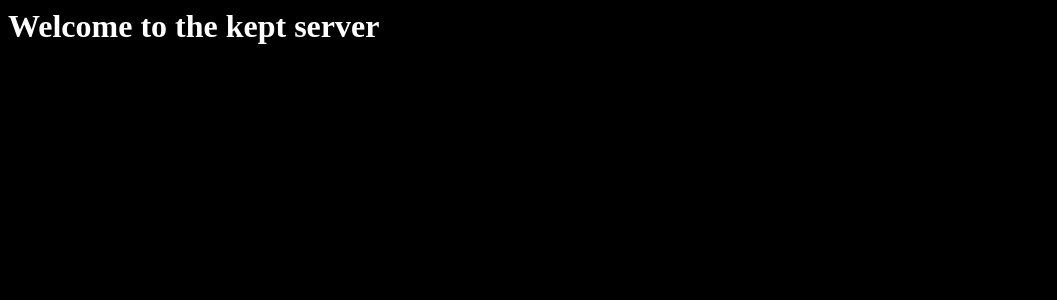
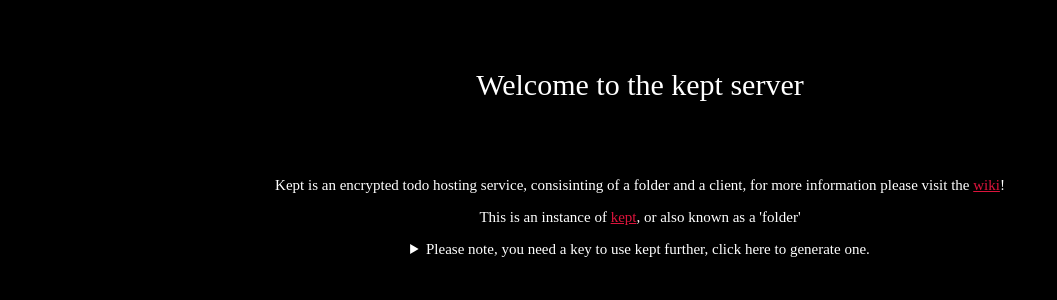
Before and after one commit to skiqqy/kept-folder, a Flask app: page / in a window 1280 px wide. Shown: the top 300 px of the page, without its empty margins (0-1057 px from the left). Run offline with Flask 2, Linux system fonts and the light colour scheme.

Commit message:
Good progress

```diff
--- a/assets/templates/index.html
+++ b/assets/templates/index.html
@@ -3,5 +3,42 @@
 		background-color:black;
 		color:white
 	}
+
+	a {
+		color:#DC143C
+	}
+
+	.header {
+		padding: 60px;
+		text-align: center;
+		font-size: 30px;
+	}
+
+	.para {
+		text-align: center;
+		font-size:15
+	}
 </style>
-<h1>Welcome to the kept server</h1>
+<div class=header>Welcome to the kept server</div>
+<div class=para>
+	<p>
+		Kept is an encrypted todo hosting service, consisinting of a folder
+		and a client, for more information please visit the
+		<a href=https://wiki.skiqqy.xyz/en/kept>wiki</a>!
+	</p>
+	<p>
+		This is an instance of <a href=https://github.com/skiqqy/kept-folder>kept</a>,
+		or also known as a 'folder'
+	</p>
+	<p>
+		<details>
+			<summary>
+				Please note, you need a key to use kept further, click here to generate one.
+			</summary>
+			<form action="/genkey"nic>
+				<label for="fname">Nickname:</label>
+				<input type="text" id="nic" name="nic"><br><br>
+			</form>
+		</details>
+	</p>
+</div>
--- a/src/main.py
+++ b/src/main.py
@@ -1,6 +1,4 @@
-from flask import Flask, render_template
-import sys
-print(sys.__name__)
+from flask import Flask, render_template, request
 
 app = Flask(__name__)
 
@@ -8,6 +6,19 @@ app = Flask(__name__)
 def main():
     return render_template('index.html')
 
+@app.route("/genkey", methods = ["GET"])
+def genkey():
+    nic = request.args.get('nic')
+    key = "TODO"
+
+    # TODO: Check that this user does not have a key
+    if True:
+        # TODO: Store this users key.
+        return render_template('key_success.html', nic=nic, key=key)
+    else:
+        error = str("Failed to generate a key for '%s', a key already exists." % nic)
+        return render_template('error.html', etype='key', error=error)
+
 def setup():
     app.template_folder = "../assets/templates/"
 
```
Also changed, not shown: assets/templates/error.html (added, +29 -0 lines), assets/templates/key_success.html (added, +37 -0 lines).
